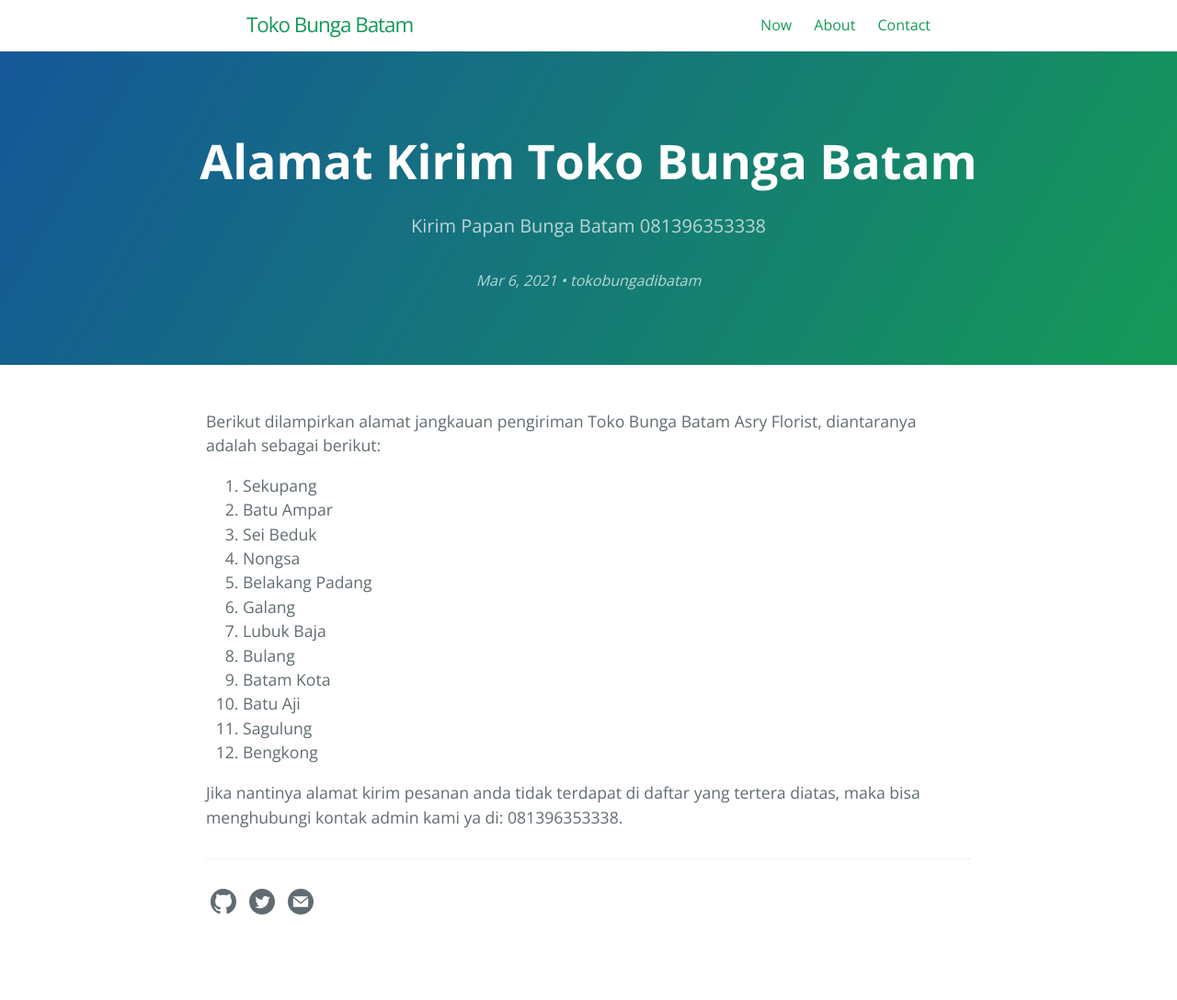
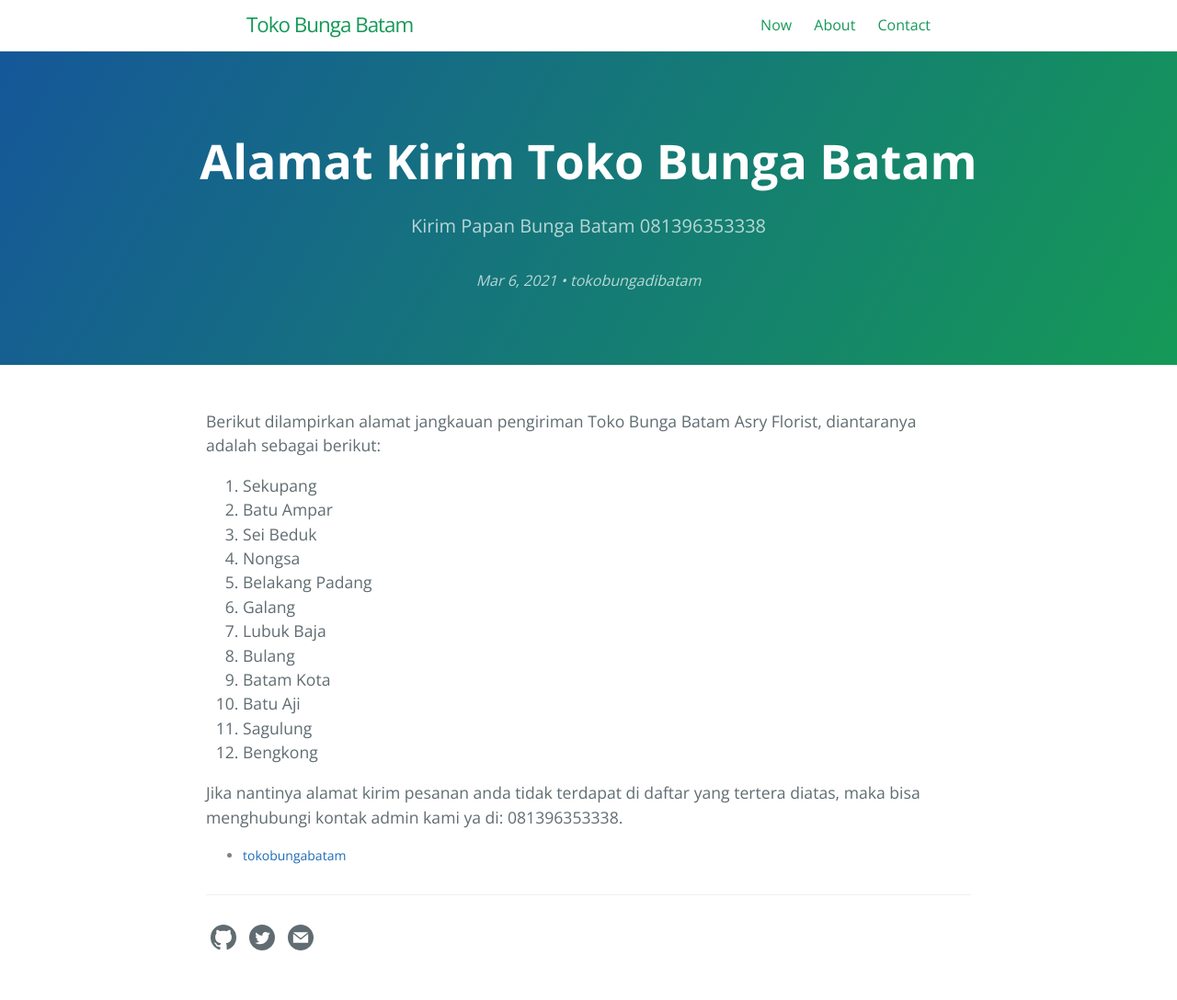
Before and after one commit to tokobungadibatam/tokobungadibatam.github.io, a Jekyll site: the page built from _posts/2021-03-06-alamat-kirim-batam-florist.md, in a window 1280 px wide. Shown: the whole page at 92% size. Built offline with Jekyll 4.4.1, drawn with Linux system fonts in a browser that asks for light colours; before the commit the page ends 1049 px from its top, so only the background shows below that.

Commit message:
Update post.html

```diff
--- a/_layouts/post.html
+++ b/_layouts/post.html
@@ -19,6 +19,21 @@ layout: default
     {{ content }}
   </div>
 
+{% if page.tags.size > 0 %}
+      <div class="post-meta">
+        <i class="fas fa-tags"></i>
+        <ul class="post-taxonomies post-tags">
+          {% assign tags = page.tags | sort %}
+          {% for tag in tags %}
+            <li class="post-tag">
+              {% assign slugified_tag = tag | slugify %}
+              <a href="{{ '/tags/#:tag' | replace: ':tag', slugified_tag | relative_url }}">{{ slugified_tag }}</a>
+            </li>
+          {% endfor %}
+        </ul>
+      </div>
+    {% endif %}
+
   {% if site.disqus.shortname %}
     {% include disqus_comments.html %}
   {% endif %}
```
